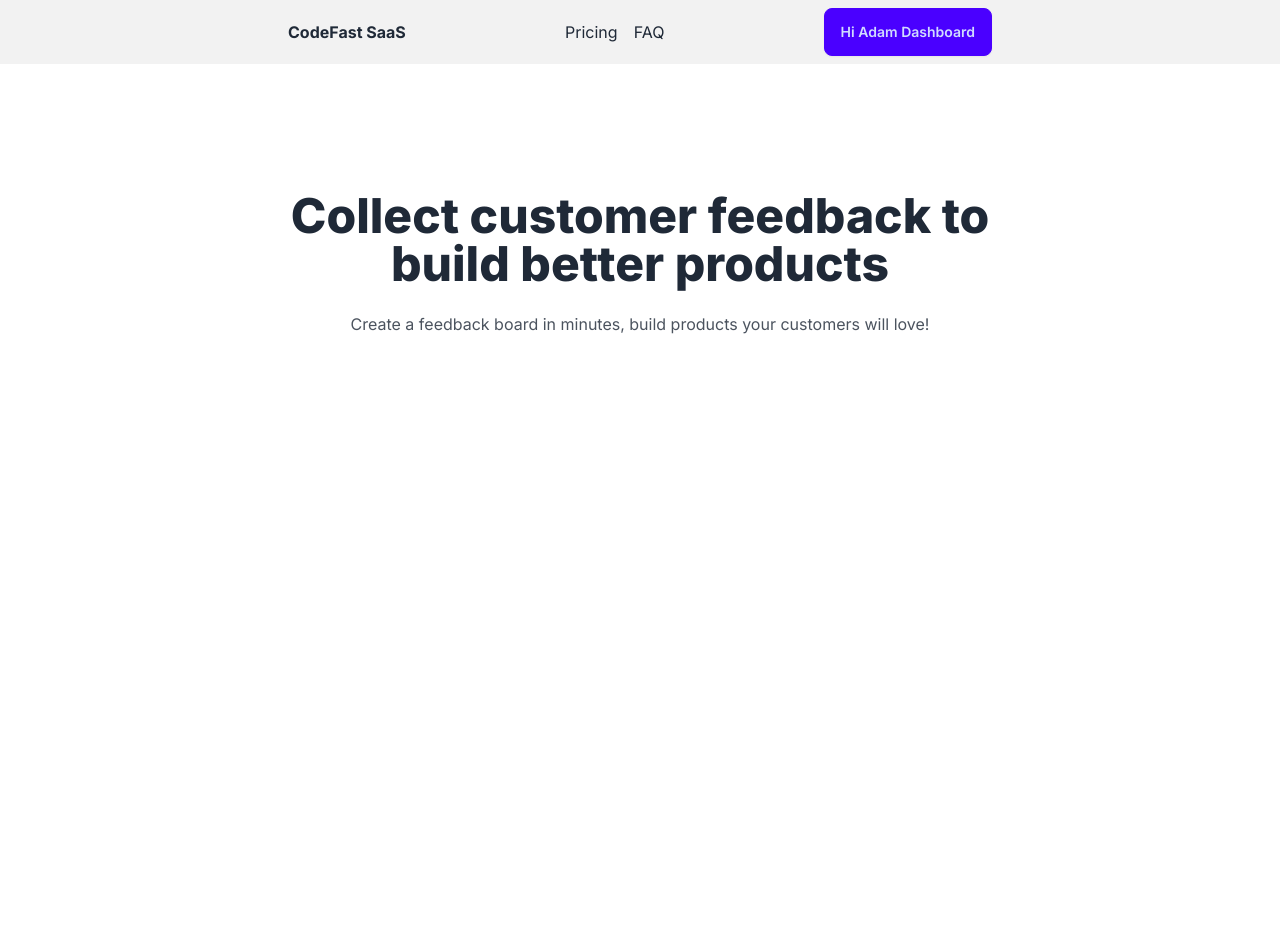
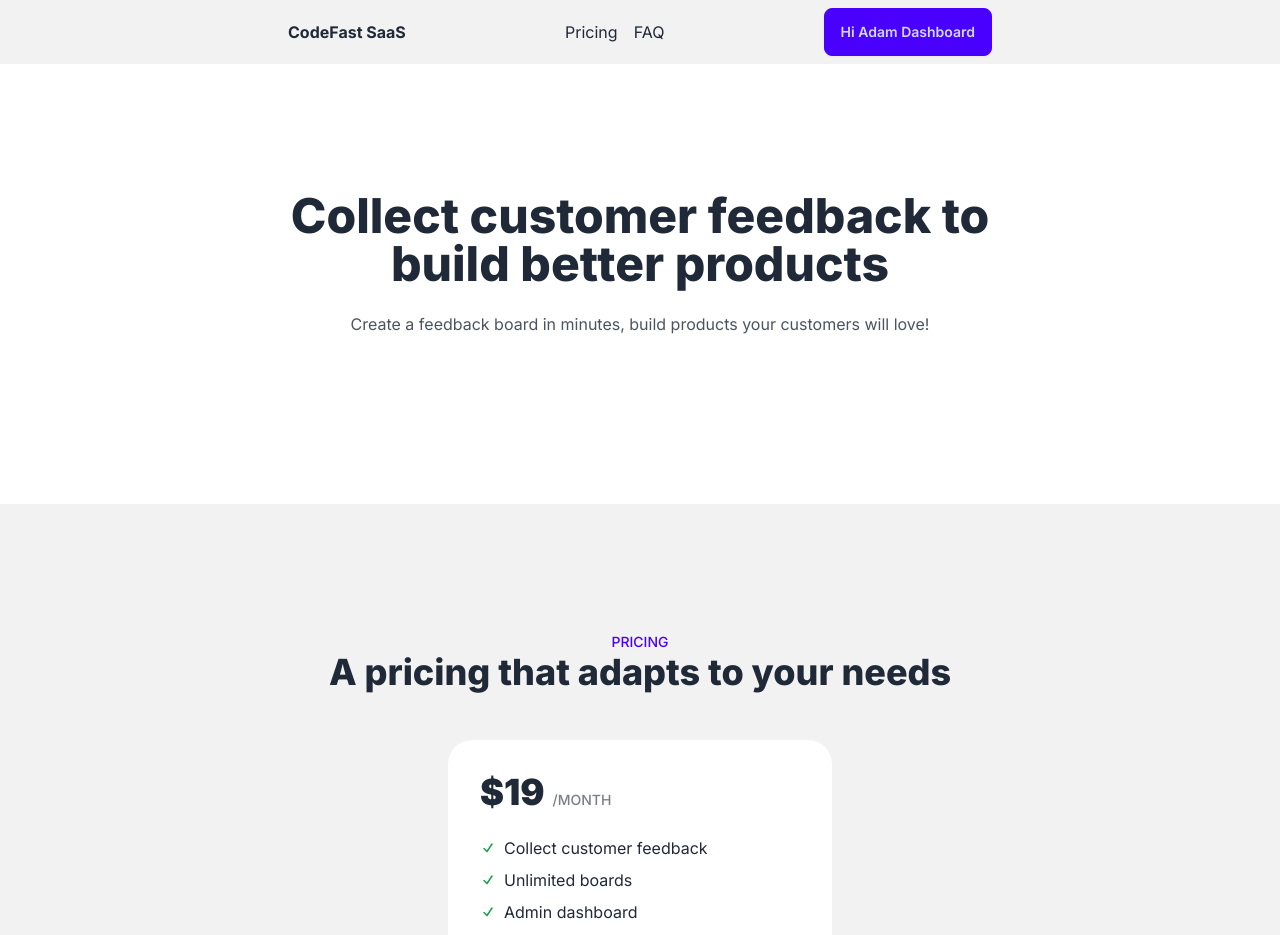
Before and after one commit to apa-sl/codefast-saas, a Next.js app: page / in a window 1280 px wide. Shown: the top 935 px of the page. Before the commit the page ends 800 px from the top, so only its background shows below. Built offline with nearby package versions, Linux system fonts and the light colour scheme.

Commit message:
added pricing section with v1 of the option card (needs further polishing)

```diff
--- a/app/page.js
+++ b/app/page.js
@@ -6,6 +6,7 @@
 
   return (
     <main>
+      {/* Header */}
       <header className="bg-base-200">
         <div className="flex justify-between items-center px-8 py-2 max-w-3xl mx-auto">
           <div className="font-bold">CodeFast SaaS</div>
@@ -18,8 +19,10 @@
           </div>
         </div>
       </header>
+
+      {/* Hero */}
       <section className="px-8 py-32 text-center max-w-3xl mx-auto">
-        <h1 className="text-4xl lg: text-5xl font-extrabold mb-6">
+        <h1 className="text-4xl lg:text-5xl font-extrabold mb-6">
           Collect customer feedback to build better products
         </h1>
         <div className="opacity-80 mb-10">
@@ -27,6 +30,91 @@
           love!
         </div>
       </section>
+
+      {/* Pricing */}
+      <section className="bg-base-200">
+        <div className="px-8 py-32 max-w-3xl mx-auto">
+          <p className="text-sm uppercase font-medium text-primary text-center">
+            Pricing
+          </p>
+          <h2 className="text-3xl lg:text-4xl font-extrabold mb-12 text-center">
+            A pricing that adapts to your needs
+          </h2>
+
+          <div className="p-8 bg-base-100 max-w-96 rounded-3xl mx-auto space-y-6">
+            <div className="flex gap-2 items-baseline">
+              <div className="font-black text-4xl">$19</div>
+              <div className="uppercase text-sm font-medium opacity-60">
+                /month
+              </div>
+            </div>
+
+            <ul className="space-y-2">
+              <li className="flex gap-2 items-center">
+                <svg
+                  xmlns="http://www.w3.org/2000/svg"
+                  viewBox="0 0 16 16"
+                  fill="currentColor"
+                  className="text-green-600 size-4"
+                >
+                  <path
+                    fillRule="evenodd"
+                    d="M12.416 3.376a.75.75 0 0 1 .208 1.04l-5 7.5a.75.75 0 0 1-1.154.114l-3-3a.75.75 0 0 1 1.06-1.06l2.353 2.353 4.493-6.74a.75.75 0 0 1 1.04-.207Z"
+                    clipRule="evenodd"
+                  />
+                </svg>
+                Collect customer feedback
+              </li>
+              <li className="flex gap-2 items-center">
+                <svg
+                  xmlns="http://www.w3.org/2000/svg"
+                  viewBox="0 0 16 16"
+                  fill="currentColor"
+                  className="text-green-600 size-4"
+                >
+                  <path
+                    fillRule="evenodd"
+                    d="M12.416 3.376a.75.75 0 0 1 .208 1.04l-5 7.5a.75.75 0 0 1-1.154.114l-3-3a.75.75 0 0 1 1.06-1.06l2.353 2.353 4.493-6.74a.75.75 0 0 1 1.04-.207Z"
+                    clipRule="evenodd"
+                  />
+                </svg>
+                Unlimited boards
+              </li>
+              <li className="flex gap-2 items-center">
+                <svg
+                  xmlns="http://www.w3.org/2000/svg"
+                  viewBox="0 0 16 16"
+                  fill="currentColor"
+                  className="text-green-600 size-4"
+                >
+                  <path
+                    fillRule="evenodd"
+                    d="M12.416 3.376a.75.75 0 0 1 .208 1.04l-5 7.5a.75.75 0 0 1-1.154.114l-3-3a.75.75 0 0 1 1.06-1.06l2.353 2.353 4.493-6.74a.75.75 0 0 1 1.04-.207Z"
+                    clipRule="evenodd"
+                  />
+                </svg>
+                Admin dashboard
+              </li>
+              <li className="flex gap-2 items-center">
+                <svg
+                  xmlns="http://www.w3.org/2000/svg"
+                  viewBox="0 0 16 16"
+                  fill="currentColor"
+                  className="text-green-600 size-4"
+                >
+                  <path
+                    fillRule="evenodd"
+                    d="M12.416 3.376a.75.75 0 0 1 .208 1.04l-5 7.5a.75.75 0 0 1-1.154.114l-3-3a.75.75 0 0 1 1.06-1.06l2.353 2.353 4.493-6.74a.75.75 0 0 1 1.04-.207Z"
+                    clipRule="evenodd"
+                  />
+                </svg>
+                24/7 support
+              </li>
+            </ul>
+            <ButtonLogin isLoggedIn={isLoggedIn} name={name} />
+          </div>
+        </div>
+      </section>
     </main>
   );
 }
```
